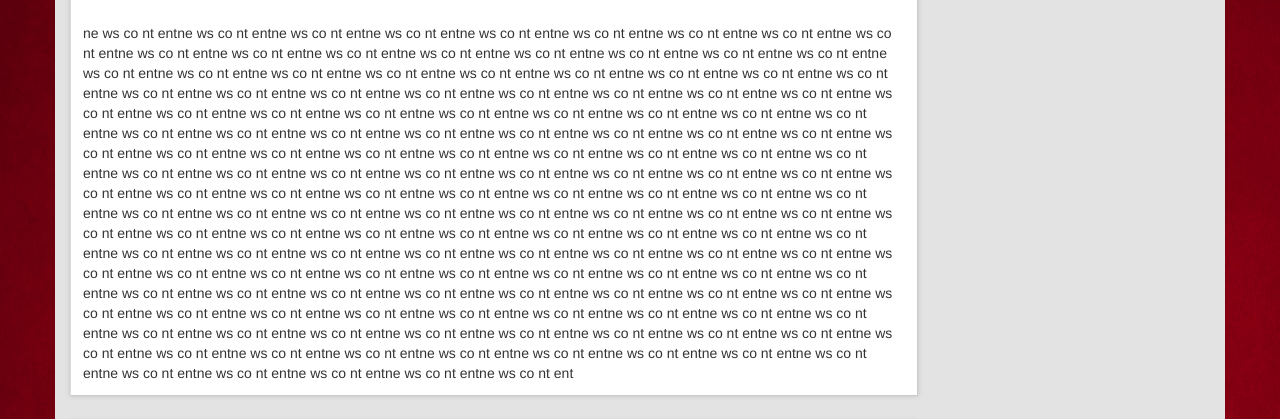
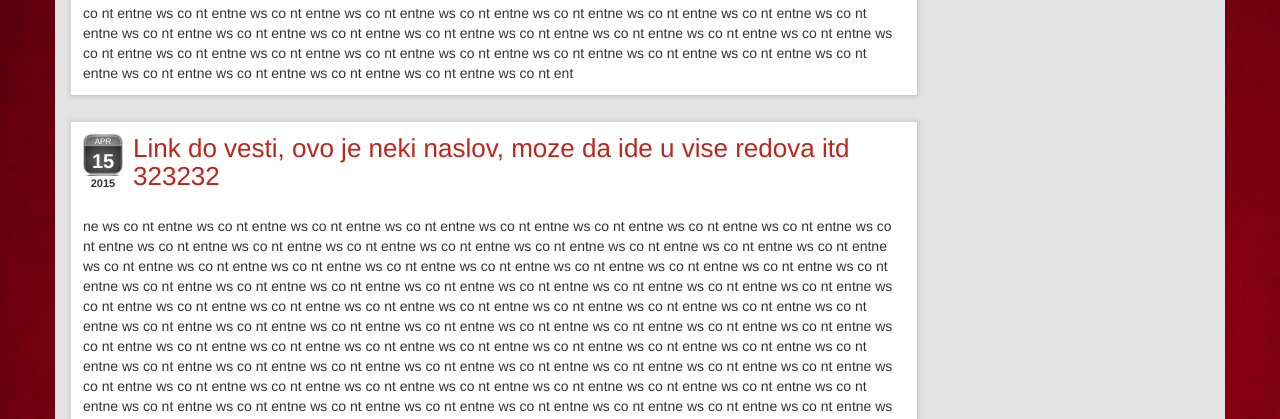
Before and after one commit to yellboy/SchoolPortal, a PHP site: page / in a window 1280 px wide. Shown: the part 1300-1719 px from the top of the page. Run offline with PHP 8.4, Linux system fonts and the light colour scheme; some libraries are stand-ins or nearby versions.

Commit message:
Some CSS reorganization.

```diff
--- /dev/null
+++ b/source/styles/_news_details.scss
@@ -0,0 +1,59 @@
+$linkColor: #BF251C;
+$grayButton: #2D2D2D;
+$borderColor: #bbb;
+
+.news-details-template {
+	margin-top: 25px;
+	margin-bottom: 25px;
+	padding:12px;
+	background-color:white;
+	border-bottom: 1px solid #ccc;
+	border-top: 1px solid #d8d8d8;
+	border-right: 1px solid #ccc;
+	border-left: 1px solid #DBDBDB;
+	box-shadow: 0 0 5px rgba(0,0,0,0.15);
+
+	.date-image {
+		float: left;
+		padding-right: 10px;
+
+		div.box{
+			background-image:url('img/date-cover.png');
+			width: 40px;
+			div.day{
+				text-align: center;
+				font-size: 20px;
+				font-weight: 600;
+				color: white;
+			}
+			.month {
+				color: white;
+				text-align: center;
+				padding-top: 2px;
+				font-size: 8px;
+			}
+		}
+
+		div.year{
+			font-size:11px;
+			text-align:center;
+			font-weight:600;
+		}
+	}
+
+	.news-headline {
+		float: left;
+		width: 90%;
+		h2{
+			margin-top: 0;
+			margin-bottom: 25px;
+			font-size: 26px;
+			a{
+				color:$linkColor;
+				&:hover{
+					color:$linkColor;
+				}
+			}
+		}
+	}
+}
--- a/source/styles/layout.css
+++ b/source/styles/layout.css
@@ -1,3 +1,45 @@
+.news-details-template {
+  margin-top: 25px;
+  margin-bottom: 25px;
+  padding: 12px;
+  background-color: white;
+  border-bottom: 1px solid #ccc;
+  border-top: 1px solid #d8d8d8;
+  border-right: 1px solid #ccc;
+  border-left: 1px solid #DBDBDB;
+  box-shadow: 0 0 5px rgba(0, 0, 0, 0.15); }
+  .news-details-template .date-image {
+    float: left;
+    padding-right: 10px; }
+    .news-details-template .date-image div.box {
+      background-image: url('img/date-cover.png');
+      width: 40px; }
+      .news-details-template .date-image div.box div.day {
+        text-align: center;
+        font-size: 20px;
+        font-weight: 600;
+        color: white; }
+      .news-details-template .date-image div.box .month {
+        color: white;
+        text-align: center;
+        padding-top: 2px;
+        font-size: 8px; }
+    .news-details-template .date-image div.year {
+      font-size: 11px;
+      text-align: center;
+      font-weight: 600; }
+  .news-details-template .news-headline {
+    float: left;
+    width: 90%; }
+    .news-details-template .news-headline h2 {
+      margin-top: 0;
+      margin-bottom: 25px;
+      font-size: 26px; }
+      .news-details-template .news-headline h2 a {
+        color: #BF251C; }
+        .news-details-template .news-headline h2 a:hover {
+          color: #BF251C; }
+
 body {
   background: url('img/background.jpg'); }
 
--- a/source/styles/layout.scss
+++ b/source/styles/layout.scss
@@ -1,3 +1,5 @@
+@import 'news_details';
+
 $linkColor: #BF251C;
 $grayButton: #2D2D2D;
 $borderColor: #bbb;
--- a/source/views/category_menu.php
+++ b/source/views/category_menu.php
@@ -1,3 +1,5 @@
+
+
 <ul class="level1">
 	<?php
 		for ($i=0; $i < 9; $i++) {
--- a/source/views/home_carousel.php
+++ b/source/views/home_carousel.php
@@ -29,10 +29,10 @@
     <!-- Controls -->
     <a class="left carousel-control" href="#carousel-example-generic" role="button" data-slide="prev">
     <span class="glyphicon glyphicon-chevron-left" aria-hidden="true"></span>
-    <span class="sr-only">Previous</span>
+    <span class="sr-only">Sledeći</span>
     </a>
     <a class="right carousel-control" href="#carousel-example-generic" role="button" data-slide="next">
     <span class="glyphicon glyphicon-chevron-right" aria-hidden="true"></span>
-    <span class="sr-only">Next</span>
+    <span class="sr-only">Prethodni</span>
     </a>
 </div>
--- a/source/views/news-details.php
+++ b/source/views/news-details.php
@@ -1,7 +1,11 @@
 <?php for ($j=0; $j < 3; $j++) { ?>
 <div class="news-details-template">
 	<div class="date-image">
-		<img src="styles/img/rss.png" alt="RSS" />
+		<div class="box">
+			<div class="month">APR</div>
+			<div class="day">15</div>
+		</div>
+		<div class="year">2015</div>
 	</div>
 	<div class="news-headline">
 		<h2><a href="">Link do vesti, ovo je neki naslov, moze da ide u vise redova itd 323232</a></h2>
```
Also changed, not shown: other parts of source/styles/layout.css (+0 -25 lines), other parts of source/styles/layout.scss (+0 -35 lines), source/styles/img/date-cover.png (added), source/styles/layout.min.css.
